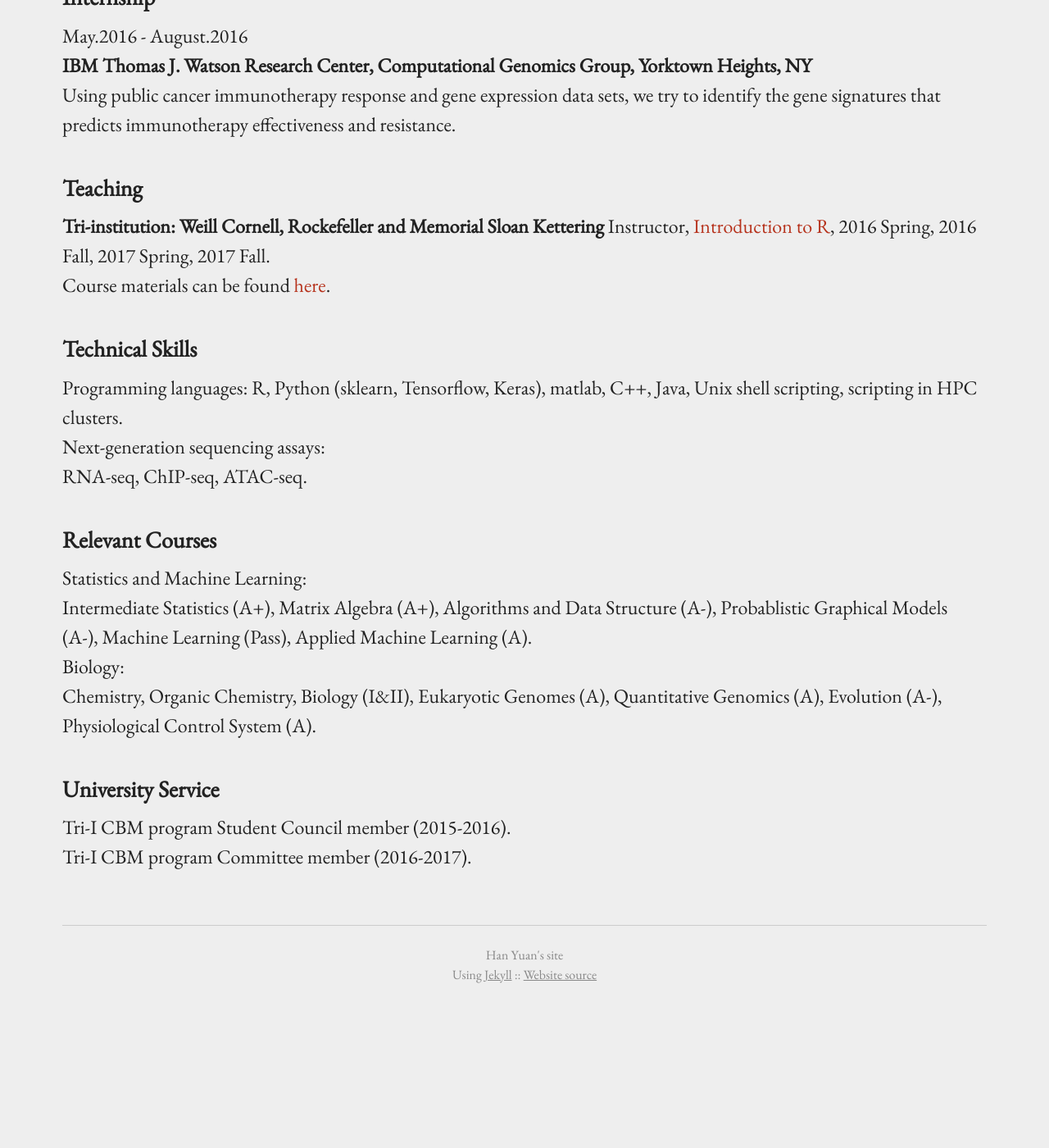
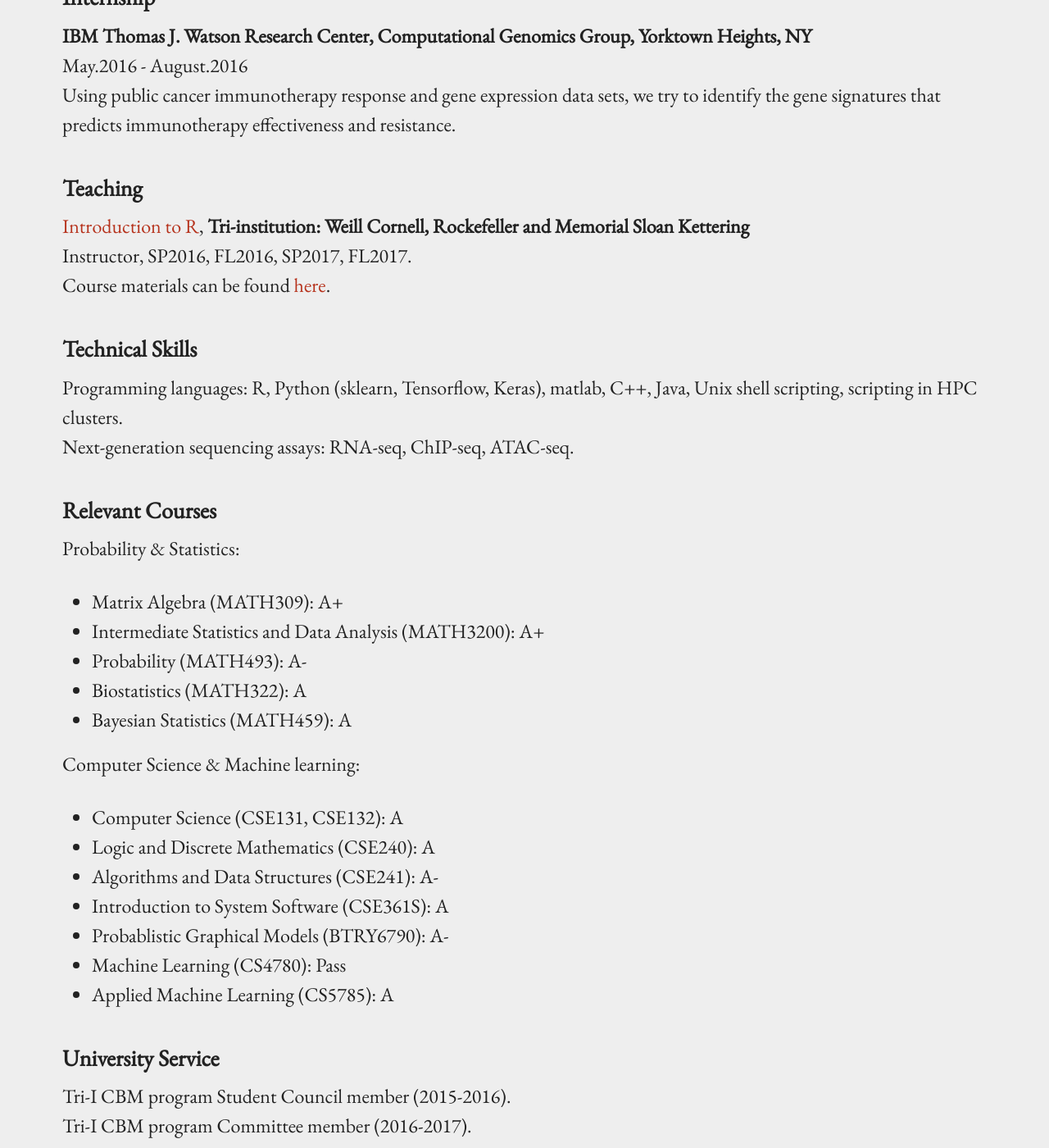
Before and after one commit to hy395/hy395.github.io, a Jekyll site: the page built from experience.md, in a window 1280 px wide and 1400 px high, scrolled down 274 px. Shown: the whole window at 82% size. Built offline with Jekyll 4.4.1, drawn with Linux system fonts in a browser that asks for light colours; before the commit the page ends 1498 px from its top, so only the background shows below that.

Commit message:
experience

```diff
--- a/experience.md
+++ b/experience.md
@@ -5,26 +5,35 @@ permalink: /experience/
 ---
 
 ### Internship
+**IBM Thomas J. Watson Research Center, Computational Genomics Group, Yorktown Heights, NY** <br />
 May.2016 - August.2016 <br />
-**IBM Thomas J. Watson Research Center, Computational Genomics Group, Yorktown Heights, NY** <br />
 Using public cancer immunotherapy response and gene expression data sets, we try to identify the gene signatures that predicts immunotherapy effectiveness and resistance.
 
 ### Teaching
-**Tri-institution: Weill Cornell, Rockefeller and Memorial Sloan Kettering**
-Instructor, [Introduction to R], 2016 Spring, 2016 Fall,  2017 Spring, 2017 Fall. <br />
+[Introduction to R], **Tri-institution: Weill Cornell, Rockefeller and Memorial Sloan Kettering** <br />
+Instructor, SP2016, FL2016, SP2017, FL2017. <br />
 Course materials can be found [here].
 
 ### Technical Skills
-Programming languages:
-R, Python (sklearn, Tensorflow, Keras), matlab, C++, Java, Unix shell scripting, scripting in HPC clusters. <br />
-Next-generation sequencing assays: <br />
-RNA-seq, ChIP-seq, ATAC-seq.
+Programming languages: R, Python (sklearn, Tensorflow, Keras), matlab, C++, Java, Unix shell scripting, scripting in HPC clusters. <br />
+Next-generation sequencing assays: RNA-seq, ChIP-seq, ATAC-seq.
 
 ### Relevant Courses
-Statistics and Machine Learning: <br />
-Intermediate Statistics (A+), Matrix Algebra (A+), Algorithms and Data Structure (A-), Probablistic Graphical Models (A-), Machine Learning (Pass), Applied Machine Learning (A). <br />
-Biology: <br />
-Chemistry, Organic Chemistry, Biology (I&II), Eukaryotic Genomes (A), Quantitative Genomics (A), Evolution (A-), Physiological Control System (A).
+Probability & Statistics:
+* Matrix Algebra (MATH309): A+
+* Intermediate Statistics and Data Analysis (MATH3200): A+
+* Probability (MATH493): A-
+* Biostatistics (MATH322): A
+* Bayesian Statistics (MATH459): A
+
+Computer Science & Machine learning:
+* Computer Science (CSE131, CSE132): A
+* Logic and Discrete Mathematics (CSE240): A
+* Algorithms and Data Structures (CSE241): A-
+* Introduction to System Software (CSE361S): A
+* Probablistic Graphical Models (BTRY6790): A-
+* Machine Learning (CS4780): Pass
+* Applied Machine Learning (CS5785): A
 
 ### University Service
 Tri-I CBM program Student Council member (2015-2016). <br />
```
Also changed, not shown: publication.md (+1 -1 lines).
